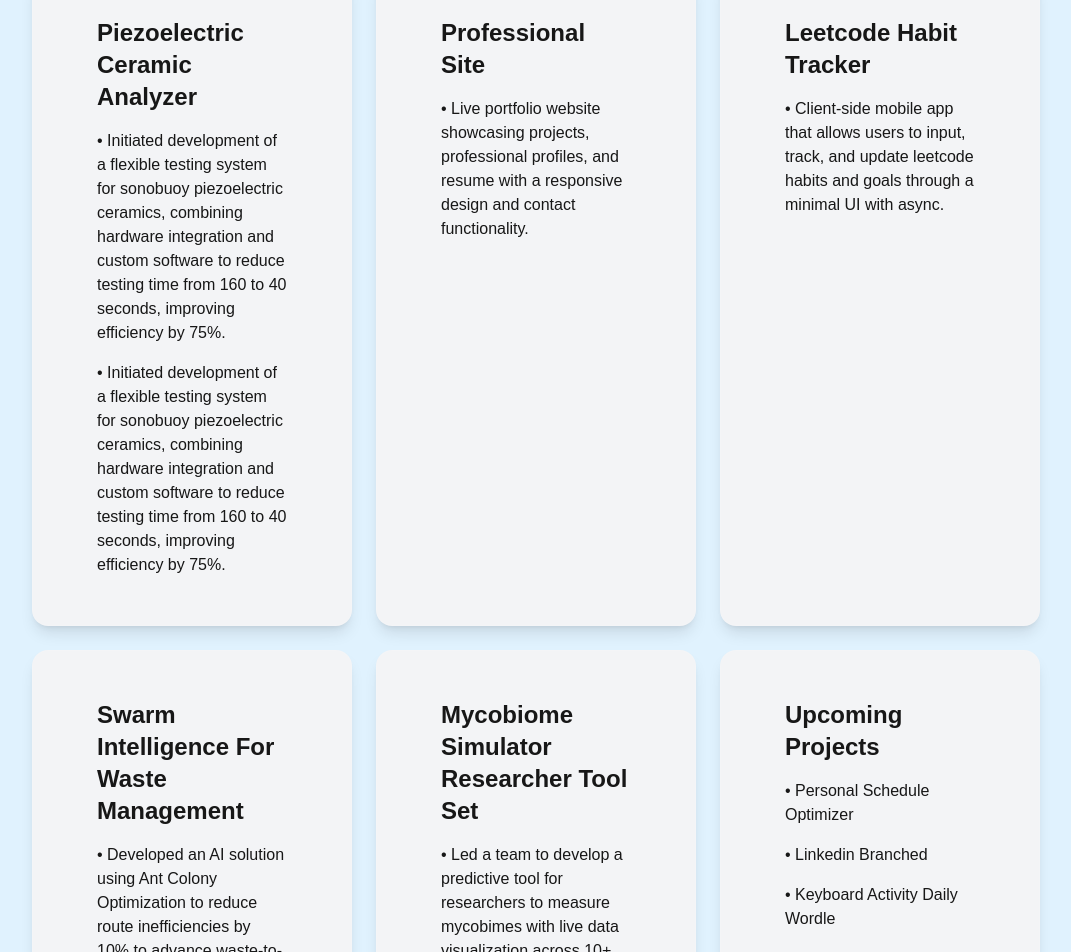
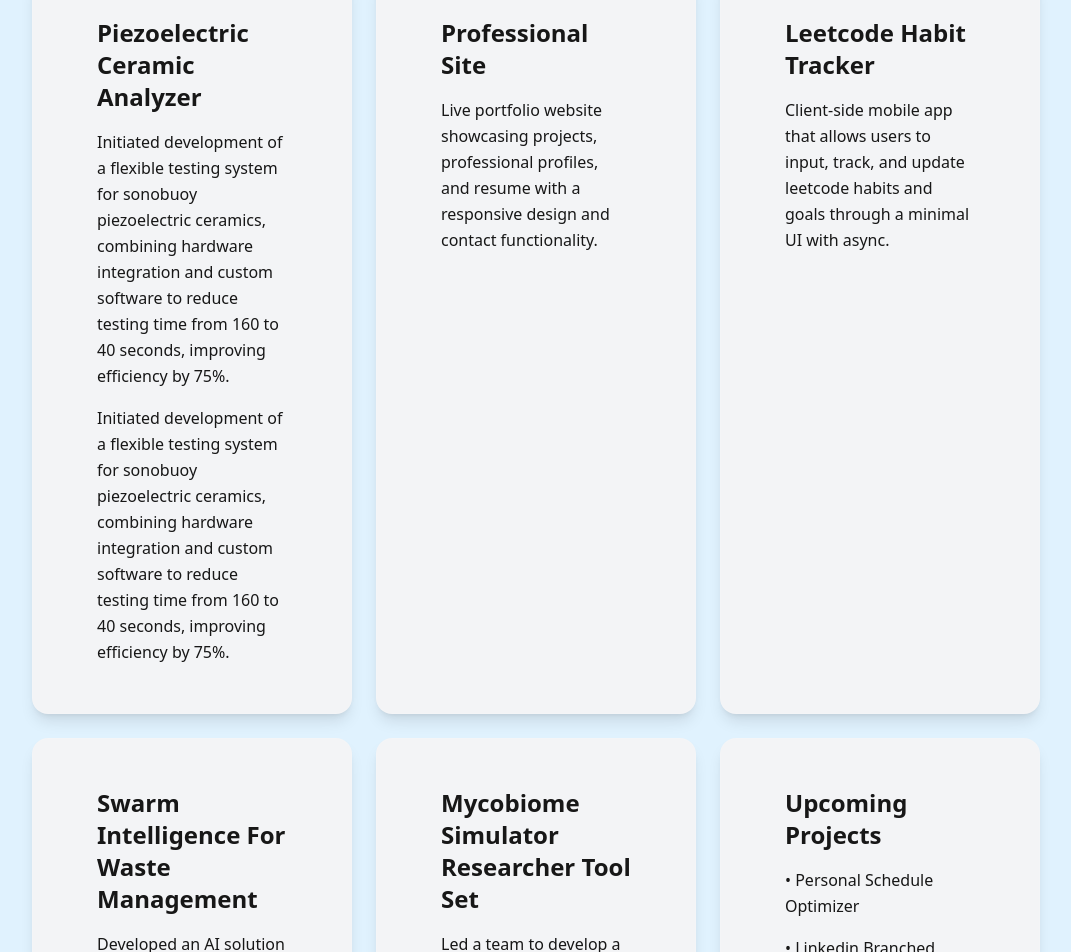
Before and after one commit to mgcapiendo/ProfessionalSite, a Next.js app: page /projects in a window 1280 px wide. Shown: the part 220-1172 px from the top of the page, without its empty margins (104-1175 px from the left). Built offline with nearby package versions, Linux system fonts and the light colour scheme.

Commit message:
changed font and size for pages, formatting, bolding, and wording for bio, changed to font-sans atm

```diff
--- a/src/app/contact/page.jsx
+++ b/src/app/contact/page.jsx
@@ -7,7 +7,7 @@ import { motion } from 'framer-motion'
 const contact = () => {
   return (
 
-    <div className="relative min-h-screen overflow-hidden bg-sky-100">
+    <div className="relative min-h-screen overflow-hidden bg-sky-100 font-sans">
 
           {/* Animated Hills */}
           <motion.div
@@ -156,9 +156,9 @@ const contact = () => {
         <section className="absolute top-[300px] right-[460px] text-center">
           <div className="grid grid-cols-8 lg:grid-cols-12 w-full">
                 <div className="lg:col-span-7 custom-bg lg:px-16 sm:py-20 rounded-2xl flex flex-col justify-center h-auto bg-gray-100 rounded-xl shadow-lg">
-                    <h2 className="text-xl sm:text-3xl font-semibold">Let's Stay in Touch</h2>
+                    <h2 className="text-xl sm:text-4xl font-bold">Let's Stay in Touch</h2>
                     <div>
-                        <p className='italic mb-5'>Here's how you can connect with me
+                        <p className='italic mb-5 mt-1 text-blue-900 font-semibold text-md'>Here's how you can connect with me
                         </p>
                         <a
                         href="https://www.linkedin.com/in/capiendo/"
--- a/src/app/experience/page.jsx
+++ b/src/app/experience/page.jsx
@@ -10,7 +10,7 @@ const experience = () => {
     <div className="relative min-h-screen overflow-hidden bg-sky-100">
 
 
-    <div className= "relative mx-auto p-10">
+    <div className= "relative mx-auto p-10 font-sans">
       {/*navbar at the top of the screen */}
       <header className='flex justify-between items-center mb-5'> {/*flex allows for my dynamic positioning, justify between pushes h1 to the left and nav to the right, items-center is for vertical centering, mb-8 is for adding space at the bottom of the container*/}
 
@@ -58,21 +58,21 @@ const experience = () => {
 
            <div className="grid grid-cols-1 lg:grid-cols-12 gap-4 sm:gap-6 w-full">
                <div className="lg:col-span-6 custom-bg px-4 sm:px-6 md:px-12 lg:px-16 py-8 sm:py-12 rounded-2xl flex flex-col h-auto bg-gray-100 shadow-lg bg-black/20 border border-white/10">
-                   <h2 className="text-xl sm:text-2xl font-semibold mb-4">NextEra Energy: IT Nuclear Solutions Analyst Intern | Summer 2025</h2>
+                   <h2 className="text-xl sm:text-2xl font-bold mb-4">NextEra Energy: IT Nuclear Solutions Analyst Intern | Summer 2025</h2>
                    <div className="space-y-4">
-                       <p className="text-black-300">• Gaining hands-on experience developing AI-powered digital twin models in nuclear operations, developing expertise in both AI
+                       <p className="text-black-300"> Gaining hands-on experience developing AI-powered digital twin models in nuclear operations, developing expertise in both AI
                        implementation and industrial system optimization. </p>
-                       <p className="text-black-300">• Building cross-functional collaboration skills by working directly with nuclear engineers and data scientists, while learning to
+                       <p className="text-black-300"> Building cross-functional collaboration skills by working directly with nuclear engineers and data scientists, while learning to
                        implement AI algorithms in safety-critical environments. </p>
                    </div>
                </div>
 
                <div className="lg:col-span-6 custom-bg px-4 sm:px-6 md:px-12 lg:px-16 py-8 sm:py-12 rounded-2xl flex flex-col h-auto bg-gray-100 shadow-lg bg-black/20 border border-white/10">
-                   <h2 className="text-xl sm:text-2xl font-semibold mb-4">Sparton Corporation: Acoustic Engineering Intern | Summer 2024</h2>
+                   <h2 className="text-xl sm:text-2xl font-bold mb-4">Sparton Corporation: Acoustic Engineering Intern | Summer 2024</h2>
                    <div className="space-y-4">
-                       <p className="text-black-300">• Initiated development of a flexible testing system for sonobuoy piezoelectric ceramics, combining hardware integration and custom
+                       <p className="text-black-300"> Initiated development of a flexible testing system for sonobuoy piezoelectric ceramics, combining hardware integration and custom
                        software to reduce testing time from 160 to 40 seconds, improving efficiency by 75%. </p>
-                       <p className="text-black-300">• Implemented database integration that automated data collection for thousands of sonobuoy component tests, cutting data
+                       <p className="text-black-300"> Implemented database integration that automated data collection for thousands of sonobuoy component tests, cutting data
                        retrieval time in half while ensuring accuracy across all testing categories. </p>
                    </div>
                </div>
@@ -80,45 +80,45 @@ const experience = () => {
 
            <div className="grid grid-cols-1 lg:grid-cols-12 gap-4 sm:gap-6 w-full">
                <div className="lg:col-span-6 custom-bg px-4 sm:px-6 md:px-12 lg:px-16 py-8 sm:py-12 rounded-2xl flex flex-col h-auto bg-gray-100 shadow-lg bg-black/20 border border-white/10">
-                   <h2 className="text-xl sm:text-2xl font-semibold mb-4">Cognitive Hackathon: 2nd Place Solo Developer | August 2024</h2>
+                   <h2 className="text-xl sm:text-2xl font-bold mb-4">Cognitive Hackathon: 2nd Place Solo Developer | August 2024</h2>
                    <div className="space-y-4">
-                       <p className="text-black-300">• Developed an AI solution using Ant Colony Optimization to reduce route inefficiencies by 10% to advance waste-to-energy goals. </p>
+                       <p className="text-black-300"> Developed an AI solution using Ant Colony Optimization to reduce route inefficiencies by 10% to advance waste-to-energy goals. </p>
                    </div>
                </div>
 
                <div className="lg:col-span-6 custom-bg px-4 sm:px-6 md:px-12 lg:px-16 py-8 sm:py-12 rounded-2xl flex flex-col h-auto bg-gray-100 shadow-lg bg-black/20 border border-white/10">
-                   <h2 className="text-xl sm:text-2xl font-semibold mb-4">Biotech Hackathon: Team Lead | January 2025</h2>
+                   <h2 className="text-xl sm:text-2xl font-bold mb-4">Biotech Hackathon: Team Lead | January 2025</h2>
                    <div className="space-y-4">
-                       <p className="text-black-300">• Developed an AI solution using Ant Colony Optimization to reduce route inefficiencies by 10% to advance waste-to-energy goals. </p>
+                       <p className="text-black-300"> Developed an AI solution using Ant Colony Optimization to reduce route inefficiencies by 10% to advance waste-to-energy goals. </p>
                    </div>
                </div>
            </div>
 
            <div className="grid grid-cols-1 lg:grid-cols-12 gap-4 sm:gap-6 w-full">
                <div className="lg:col-span-4 custom-bg px-4 sm:px-6 md:px-12 lg:px-16 py-8 sm:py-12 rounded-2xl flex flex-col h-auto bg-gray-100 shadow-lg bg-black/20 border border-white/10">
-                   <h2 className="text-xl sm:text-2xl font-semibold mb-4">Naval Reserve Officier Training Corps: Midshipman | Summer 2021 - May 2023</h2>
+                   <h2 className="text-xl sm:text-2xl font-bold mb-4">Naval Reserve Officier Training Corps: Midshipman | Summer 2021 - May 2023</h2>
                    <div className="space-y-4">
-                       <p className="text-black-300">• Cultivated advanced leadership skills through comprehensive military training, successfully completing rigorous physical and
+                       <p className="text-black-300"> Cultivated advanced leadership skills through comprehensive military training, successfully completing rigorous physical and
                        academic performance assessments. </p>
-                       <p className="text-black-300">• Demonstrated strategic team leadership by coordinating group training exercises and mentoring 4 junior midshipmen, improving
+                       <p className="text-black-300"> Demonstrated strategic team leadership by coordinating group training exercises and mentoring 4 junior midshipmen, improving
                        team performance and individual professional development. </p>
                    </div>
                </div>
 
                <div className="lg:col-span-4 custom-bg px-4 sm:px-6 md:px-12 lg:px-16 py-8 sm:py-12 rounded-2xl flex flex-col h-auto bg-gray-100 shadow-lg bg-black/20 border border-white/10">
-                   <h2 className="text-xl sm:text-2xl font-semibold mb-4">Asian American Association: Ambassador | Spring 2022 - Spring 2023</h2>
+                   <h2 className="text-xl sm:text-2xl font-bold mb-4">Asian American Association: Ambassador | Spring 2022 - Spring 2023</h2>
                    <div className="space-y-4">
-                       <p className="text-black-300">• Developed event coordination and cross-cultural communication skills by supporting 11 diverse cultural events, enhancing
+                       <p className="text-black-300"> Developed event coordination and cross-cultural communication skills by supporting 11 diverse cultural events, enhancing
                        interpersonal and organizational abilities. </p>
-                       <p className="text-black-300">• Actively participated in and promoted cultural events, while serving as a key coordinator for operations to ensure successful
+                       <p className="text-black-300"> Actively participated in and promoted cultural events, while serving as a key coordinator for operations to ensure successful
                        execution and increased member engagement. </p>
                    </div>
                </div>
 
                <div className="lg:col-span-4 custom-bg px-4 sm:px-6 md:px-12 lg:px-16 py-8 sm:py-12 rounded-2xl flex flex-col h-auto bg-gray-100 shadow-lg bg-black/20 border border-white/10">
-                   <h2 className="text-xl sm:text-2xl font-semibold mb-4">South Florida Tech Hug: Flamingo Coder | February 2025 - Current</h2>
+                   <h2 className="text-xl sm:text-2xl font-bold mb-4">South Florida Tech Hug: Flamingo Coder | February 2025 - Current</h2>
                    <div className="space-y-4">
-                       <p className="text-black-300">• Assisting in monthly in-person coding classes for K-12 students, fostering an engaging learning environment while introducing
+                       <p className="text-black-300"> Assisting in monthly in-person coding classes for K-12 students, fostering an engaging learning environment while introducing
                        fundamental programming concepts through platforms like Code.org and freeCodeCamp. </p>
                    </div>
                </div>
--- a/src/app/projects/page.jsx
+++ b/src/app/projects/page.jsx
@@ -7,7 +7,7 @@ import { motion } from 'framer-motion'
 const projects = () => {
   return (
 
-    <div className="relative min-h-screen overflow-hidden bg-sky-100">
+    <div className="relative min-h-screen overflow-hidden bg-sky-100 font-sans">
 
 
 
@@ -55,30 +55,30 @@ const projects = () => {
             </nav>
         </header>
 
-        <section className="py-10 sm:py-20 w-full max-w-[1800px] mx-auto px-4 md:px-8 lg:px-16 xl:px-24 space-y-4 sm:space-y-6">
+        <section className="py-10 sm:py-20 w-full max-w-[1800px] mx-auto px-4 md:px-8 lg:px-16 xl:px-24 space-y-4 sm:space-y-6 leading-relaxed">
 
            <div className="grid grid-cols-1 lg:grid-cols-12 gap-4 sm:gap-6 w-full">
                <div className="lg:col-span-4 custom-bg px-4 sm:px-6 md:px-12 lg:px-16 py-8 sm:py-12 rounded-2xl flex flex-col h-auto bg-gray-100 shadow-lg bg-black/20 border border-white/10">
-                   <h2 className="text-xl sm:text-2xl font-semibold mb-4">Piezoelectric Ceramic Analyzer</h2>
+                   <h2 className="text-xl sm:text-2xl font-bold mb-4">Piezoelectric Ceramic Analyzer</h2>
                    <div className="space-y-4">
-                       <p className="text-black-300">• Initiated development of a flexible testing system for sonobuoy piezoelectric ceramics, combining hardware integration and custom
+                       <p className="text-black-300"> Initiated development of a flexible testing system for sonobuoy piezoelectric ceramics, combining hardware integration and custom
                        software to reduce testing time from 160 to 40 seconds, improving efficiency by 75%.</p>
-                       <p className="text-black-300">• Initiated development of a flexible testing system for sonobuoy piezoelectric ceramics, combining hardware integration and custom
+                       <p className="text-black-300"> Initiated development of a flexible testing system for sonobuoy piezoelectric ceramics, combining hardware integration and custom
                        software to reduce testing time from 160 to 40 seconds, improving efficiency by 75%.</p>
                    </div>
                </div>
 
                <div className="lg:col-span-4 custom-bg px-4 sm:px-6 md:px-12 lg:px-16 py-8 sm:py-12 rounded-2xl flex flex-col h-auto bg-gray-100 shadow-lg bg-black/20 border border-white/10">
-                   <h2 className="text-xl sm:text-2xl font-semibold mb-4">Professional Site</h2>
+                   <h2 className="text-xl sm:text-2xl font-bold mb-4">Professional Site</h2>
                    <div className="space-y-4">
-                       <p className="text-black-300">• Live portfolio website showcasing projects, professional profiles, and resume with a responsive design and contact functionality. </p>
+                       <p className="text-black-300"> Live portfolio website showcasing projects, professional profiles, and resume with a responsive design and contact functionality. </p>
                    </div>
                </div>
 
                <div className="lg:col-span-4 custom-bg px-4 sm:px-6 md:px-12 lg:px-16 py-8 sm:py-12 rounded-2xl flex flex-col h-auto bg-gray-100 shadow-lg bg-black/20 border border-white/10">
-                   <h2 className="text-xl sm:text-2xl font-semibold mb-4">Leetcode Habit Tracker</h2>
+                   <h2 className="text-xl sm:text-2xl font-bold mb-4">Leetcode Habit Tracker</h2>
                    <div className="space-y-4">
-                       <p className="text-black-300">• Client-side mobile app that allows users to input, track, and update leetcode habits and goals through a minimal UI with async. </p>
+                       <p className="text-black-300"> Client-side mobile app that allows users to input, track, and update leetcode habits and goals through a minimal UI with async. </p>
                    </div>
                </div>
            </div>
@@ -86,21 +86,21 @@ const projects = () => {
 
            <div className="grid grid-cols-1 lg:grid-cols-12 gap-4 sm:gap-6 w-full">
                <div className="lg:col-span-4 custom-bg px-4 sm:px-6 md:px-12 lg:px-16 py-8 sm:py-12 rounded-2xl flex flex-col h-auto bg-gray-100 shadow-lg bg-black/20 border border-white/10">
-                   <h2 className="text-xl sm:text-2xl font-semibold mb-4">Swarm Intelligence For Waste Management</h2>
+                   <h2 className="text-xl sm:text-2xl font-bold mb-4">Swarm Intelligence For Waste Management</h2>
                    <div className="space-y-4">
-                       <p className="text-black-300">• Developed an AI solution using Ant Colony Optimization to reduce route inefficiencies by 10% to advance waste-to-energy goals. </p>
+                       <p className="text-black-300"> Developed an AI solution using Ant Colony Optimization to reduce route inefficiencies by 10% to advance waste-to-energy goals. </p>
                    </div>
                </div>
 
                <div className="lg:col-span-4 custom-bg px-4 sm:px-6 md:px-12 lg:px-16 py-8 sm:py-12 rounded-2xl flex flex-col h-auto bg-gray-100 shadow-lg bg-black/20 border border-white/10">
-                   <h2 className="text-xl sm:text-2xl font-semibold mb-4">Mycobiome Simulator Researcher Tool Set</h2>
+                   <h2 className="text-xl sm:text-2xl font-bold mb-4">Mycobiome Simulator Researcher Tool Set</h2>
                    <div className="space-y-4">
-                       <p className="text-black-300">• Led a team to develop a predictive tool for researchers to measure mycobimes with live data visualization across 10+ test cases. </p>
+                       <p className="text-black-300"> Led a team to develop a predictive tool for researchers to measure mycobimes with live data visualization across 10+ test cases. </p>
                    </div>
                </div>
 
                <div className="lg:col-span-4 custom-bg px-4 sm:px-6 md:px-12 lg:px-16 py-8 sm:py-12 rounded-2xl flex flex-col h-auto bg-gray-100 shadow-lg bg-black/20 border border-white/10">
-                   <h2 className="text-xl sm:text-2xl font-semibold mb-4">Upcoming Projects</h2>
+                   <h2 className="text-xl sm:text-2xl font-bold mb-4">Upcoming Projects</h2>
                    <div className="space-y-4">
                        <p className="text-black-300">• Personal Schedule Optimizer</p>
                        <p className="text-black-300">• Linkedin Branched</p>
```
Also changed, not shown: src/app/page.js (+4 -4 lines).
